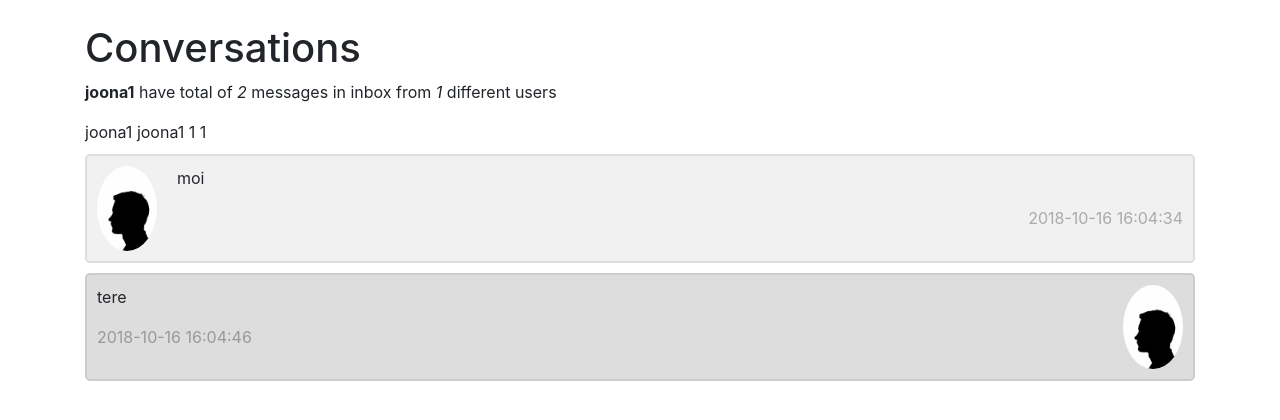
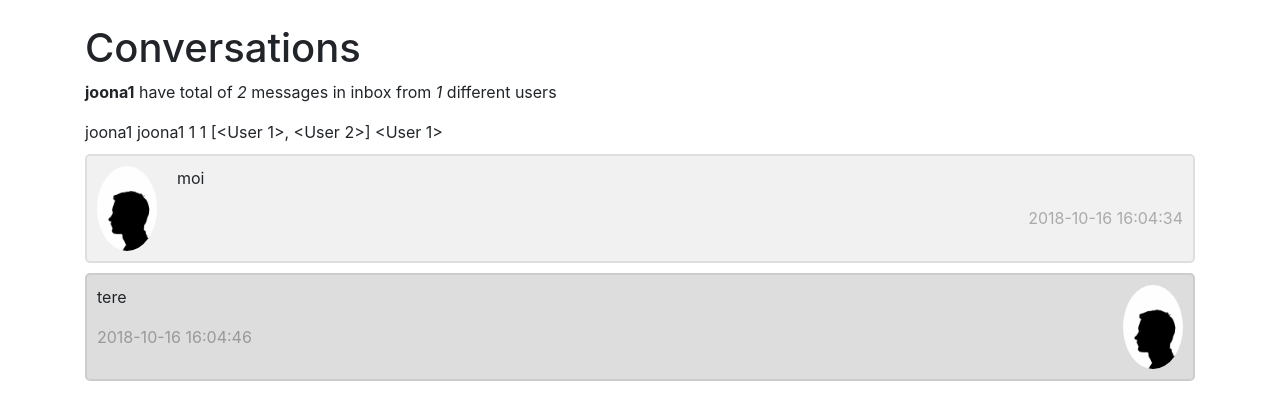
Before and after one commit to joonissi/tsohaaa, a Flask app: page /messages in a window 1280 px wide. Shown: the part 56-476 px from the top of the page. Run offline with Flask 2, Linux system fonts and the light colour scheme; a user stored in the database is signed in; data comes from the database, SQL or seed files in the repository; some libraries are stand-ins or nearby versions.

Commit message:
debugging heroku

```diff
--- a/application/templates/messages/index.html
+++ b/application/templates/messages/index.html
@@ -16,6 +16,8 @@
     {{ current_user.username }}
     {{ message.account[0].id }}
     {{ current_user.id }}
+    {{ message.account }}
+    {{ current_user }}
       <div class="conversation">
         <img src="/static/images/{{ message.account[0].photos[0].link }}" alt="Avatar">
         <p>{{ message.message }}</p>
```
